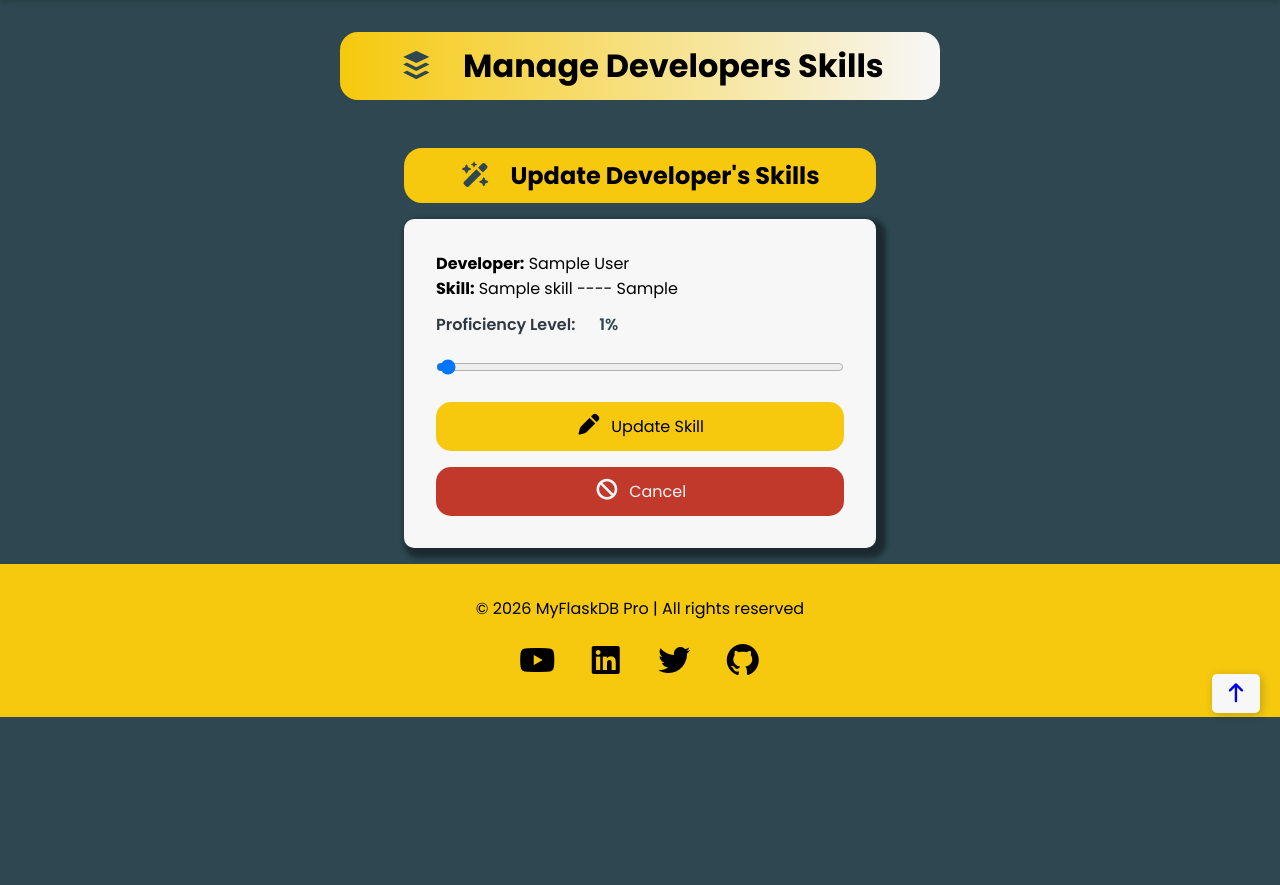
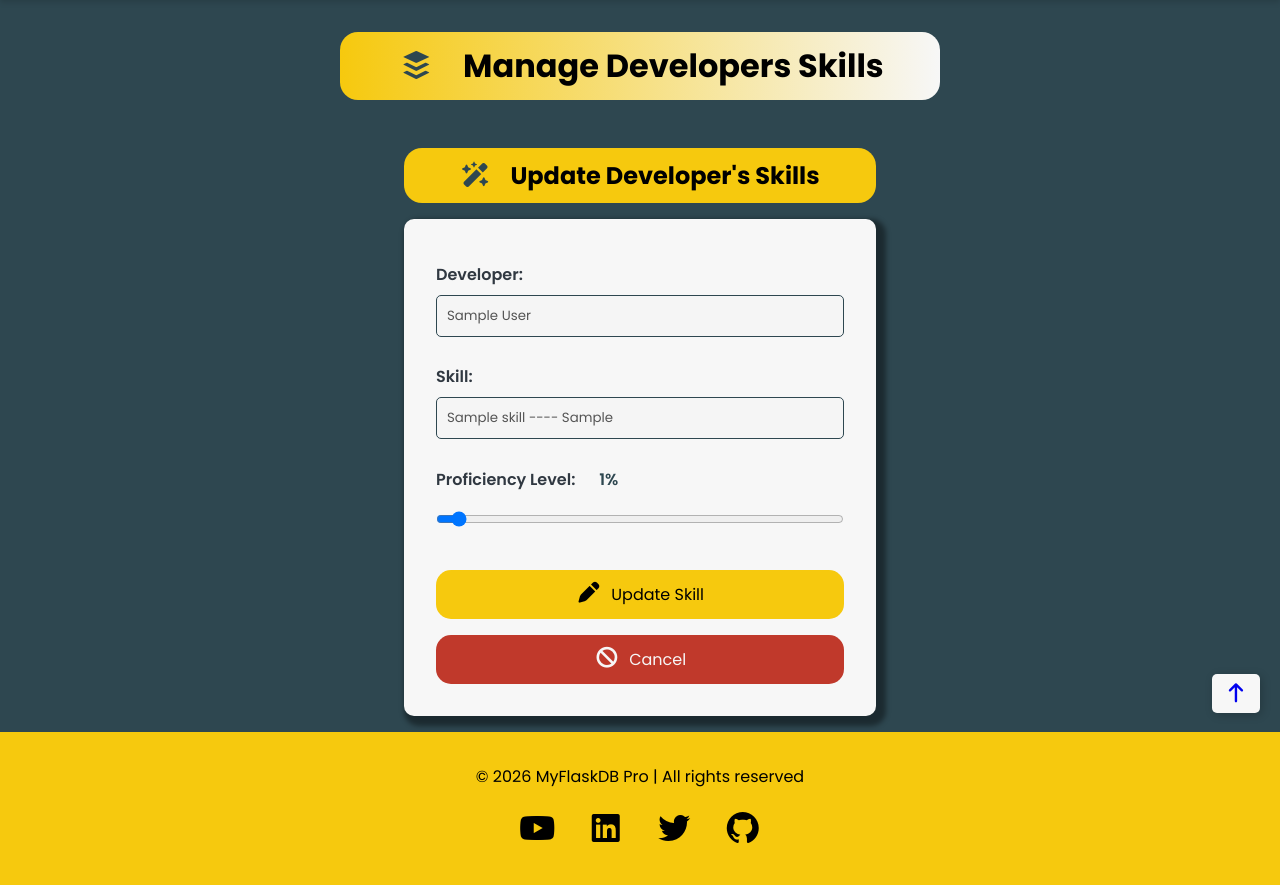
Before and after one commit to Mohd-Idris/Module-4-Project-Python-Flask-DB, a Flask app: page /edit-assign/1 in a window 1280 px wide. Shown: the part 67-952 px from the top of the page. Before the commit the page ends 784 px from the top, so only its background shows below. Run offline with Flask 3, Linux system fonts and the light colour scheme; tables that the repository leaves empty hold one stand-in row (values such as "Sample post"); some libraries are stand-ins or nearby versions.

Commit message:
Changed the style of some inputs of Edit-Developer-Skills form

```diff
--- a/templates/edit-dev-skills.html
+++ b/templates/edit-dev-skills.html
@@ -7,15 +7,25 @@
 <div class="edit-skill-wrapper">
   <h2 class="edit-heading-title"><i class="fa-solid fa-wand-magic-sparkles"></i>Update Developer's Skills</h2>
   <section class="form-container panel-layout">
-    <p><strong>Developer:</strong>
+    <!-- <p><strong>Developer:</strong>
       {{ assignment.developer.first_name }} {{ assignment.developer.last_name }}
     </p>
 
     <p><strong>Skill:</strong>
       {{ assignment.skill.name }} ---- {{ assignment.skill.category}}
-    </p>
+    </p> -->
 
-    <form action="#" method="POST" class="add-form">
+    <form action="#" method="POST" class="add-skill-form">
+      <label for="developer-name" class="Add-form-label">Developer:</label>
+      <input type="text" id="developer-name" name="developer-name"
+        value="{{ assignment.developer.first_name }} {{ assignment.developer.last_name }}" disabled />
+
+      <label for="skill-name" class="Add-form-label">Skill:</label>
+      <input type="text" id="skill-name" name="skill-name"
+        value="{{ assignment.skill.name }} ---- {{ assignment.skill.category}}" disabled />
+
+
+
       <label for="proficiency_level" class="Add-form-label">Proficiency Level: <span class="percent-value-span">{{
           assignment.proficiency_level}}%</span></label>
       <div class="slider-wrapper">
```
